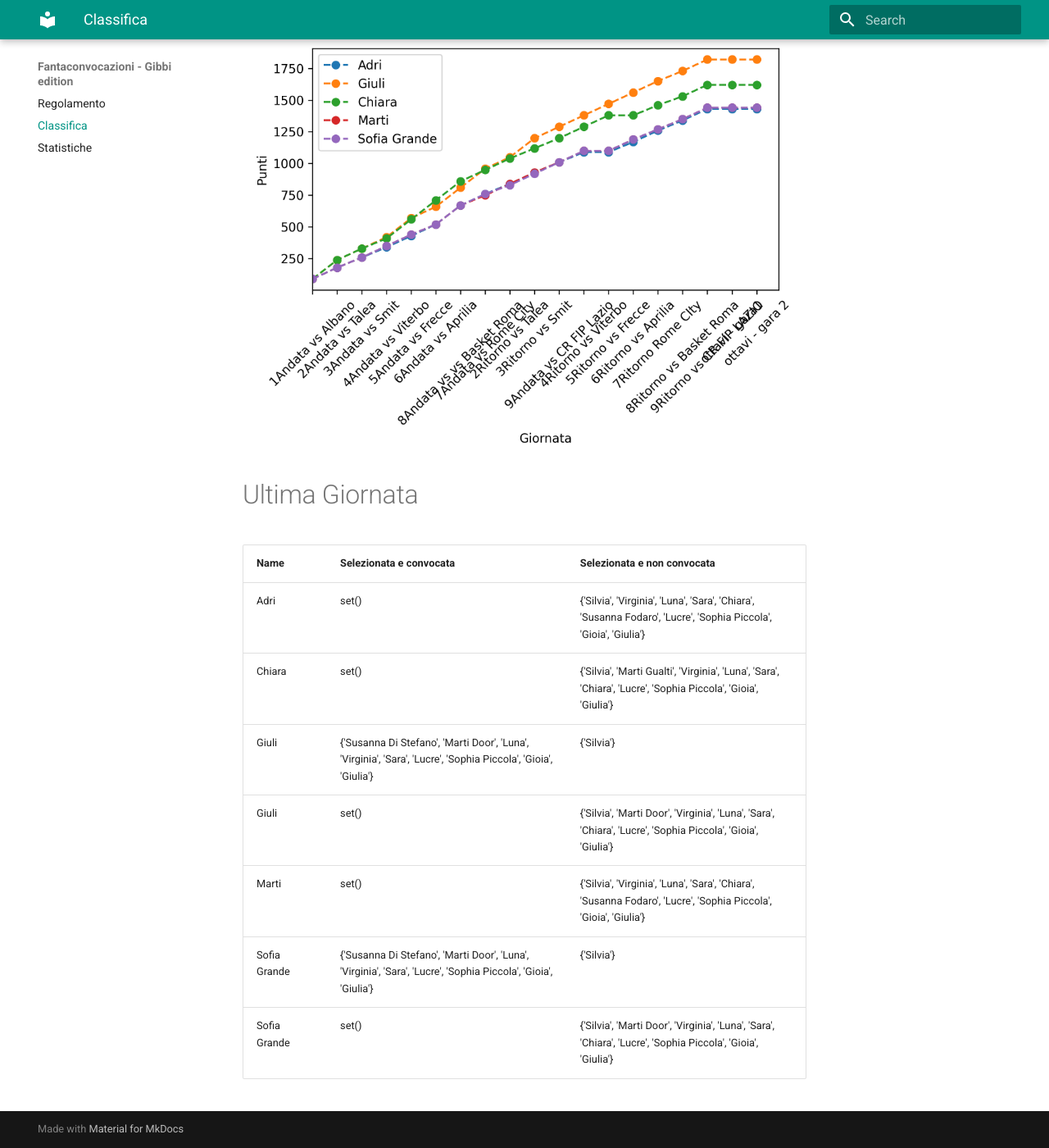
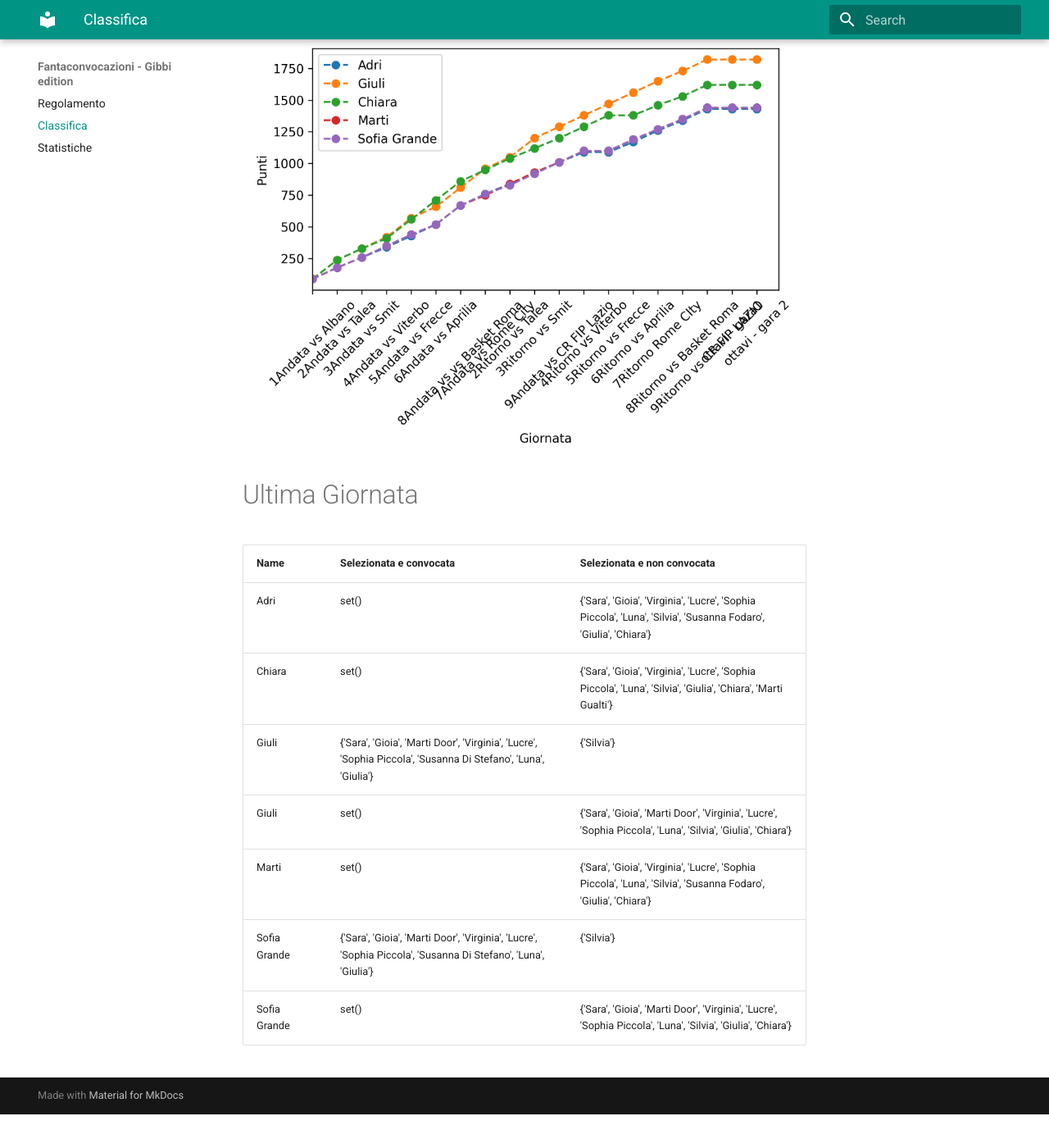
Before and after one commit to martinig94/fantagibbi, an MkDocs documentation site: the page built from docs/Classifica.md, in a window 1280 px wide and 1400 px high, scrolled down 565 px. Shown: the whole window at 82% size. Built offline with MkDocs 1.6.1 and Material for MkDocs 9.7.7, drawn with Linux system fonts in a browser that asks for light colours; after the commit the page ends 1924 px from its top, so only the background shows below that.

Commit message:
Auto-update from main.py

```diff
--- a/docs/Classifica.md
+++ b/docs/Classifica.md
@@ -18,11 +18,11 @@
 <!-- START_TABLE CORRECT -->
 | Name         | Selezionata e convocata                                                                                        | Selezionata e non convocata                                                                                      |
 |:-------------|:---------------------------------------------------------------------------------------------------------------|:-----------------------------------------------------------------------------------------------------------------|
-| Adri         | set()                                                                                                          | {'Silvia', 'Virginia', 'Luna', 'Sara', 'Chiara', 'Susanna Fodaro', 'Lucre', 'Sophia Piccola', 'Gioia', 'Giulia'} |
-| Chiara       | set()                                                                                                          | {'Silvia', 'Marti Gualti', 'Virginia', 'Luna', 'Sara', 'Chiara', 'Lucre', 'Sophia Piccola', 'Gioia', 'Giulia'}   |
-| Giuli        | {'Susanna Di Stefano', 'Marti Door', 'Luna', 'Virginia', 'Sara', 'Lucre', 'Sophia Piccola', 'Gioia', 'Giulia'} | {'Silvia'}                                                                                                       |
-| Giuli        | set()                                                                                                          | {'Silvia', 'Marti Door', 'Virginia', 'Luna', 'Sara', 'Chiara', 'Lucre', 'Sophia Piccola', 'Gioia', 'Giulia'}     |
-| Marti        | set()                                                                                                          | {'Silvia', 'Virginia', 'Luna', 'Sara', 'Chiara', 'Susanna Fodaro', 'Lucre', 'Sophia Piccola', 'Gioia', 'Giulia'} |
-| Sofia Grande | {'Susanna Di Stefano', 'Marti Door', 'Luna', 'Virginia', 'Sara', 'Lucre', 'Sophia Piccola', 'Gioia', 'Giulia'} | {'Silvia'}                                                                                                       |
-| Sofia Grande | set()                                                                                                          | {'Silvia', 'Marti Door', 'Virginia', 'Luna', 'Sara', 'Chiara', 'Lucre', 'Sophia Piccola', 'Gioia', 'Giulia'}     |
+| Adri         | set()                                                                                                          | {'Sara', 'Gioia', 'Virginia', 'Lucre', 'Sophia Piccola', 'Luna', 'Silvia', 'Susanna Fodaro', 'Giulia', 'Chiara'} |
+| Chiara       | set()                                                                                                          | {'Sara', 'Gioia', 'Virginia', 'Lucre', 'Sophia Piccola', 'Luna', 'Silvia', 'Giulia', 'Chiara', 'Marti Gualti'}   |
+| Giuli        | {'Sara', 'Gioia', 'Marti Door', 'Virginia', 'Lucre', 'Sophia Piccola', 'Susanna Di Stefano', 'Luna', 'Giulia'} | {'Silvia'}                                                                                                       |
+| Giuli        | set()                                                                                                          | {'Sara', 'Gioia', 'Marti Door', 'Virginia', 'Lucre', 'Sophia Piccola', 'Luna', 'Silvia', 'Giulia', 'Chiara'}     |
+| Marti        | set()                                                                                                          | {'Sara', 'Gioia', 'Virginia', 'Lucre', 'Sophia Piccola', 'Luna', 'Silvia', 'Susanna Fodaro', 'Giulia', 'Chiara'} |
+| Sofia Grande | {'Sara', 'Gioia', 'Marti Door', 'Virginia', 'Lucre', 'Sophia Piccola', 'Susanna Di Stefano', 'Luna', 'Giulia'} | {'Silvia'}                                                                                                       |
+| Sofia Grande | set()                                                                                                          | {'Sara', 'Gioia', 'Marti Door', 'Virginia', 'Lucre', 'Sophia Piccola', 'Luna', 'Silvia', 'Giulia', 'Chiara'}     |
 <!-- END_TABLE CORRECT -->
```
